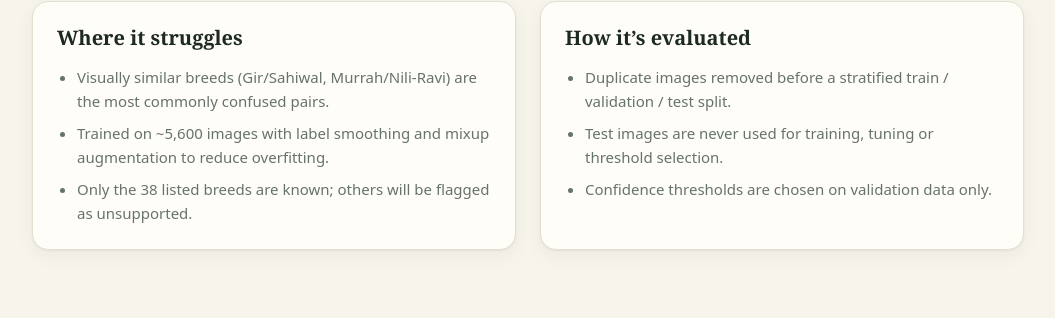
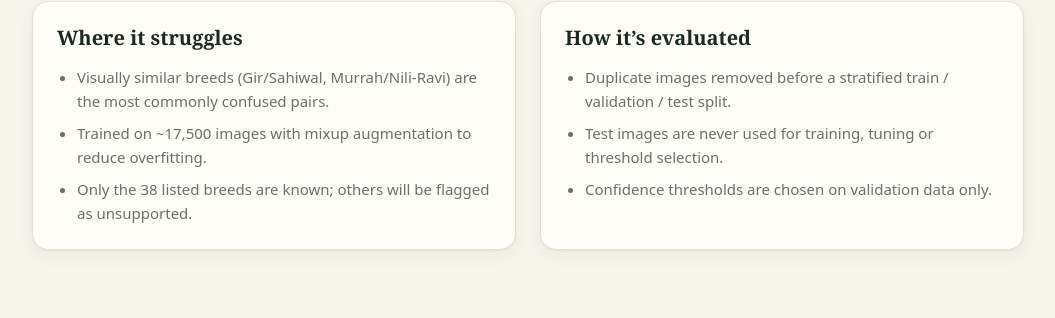
Before and after one commit to Viratgupta13/saabi-cattle-breed-classifier, a Flask app: page / in a window 1280 px wide. Shown: the part 4502-4820 px from the top of the page, without its empty margins (112-1167 px from the left). Run offline with Flask 3, Linux system fonts and the light colour scheme.

Commit message:
Fix image count in Limits section (5,600 → 17,500)

```diff
--- a/templates/index.html
+++ b/templates/index.html
@@ -196,7 +196,7 @@
   <div class="limits">
     <div class="card"><h3>Where it struggles</h3><ul>
       <li>Visually similar breeds (Gir/Sahiwal, Murrah/Nili-Ravi) are the most commonly confused pairs.</li>
-      <li>Trained on ~5,600 images with label smoothing and mixup augmentation to reduce overfitting.</li>
+      <li>Trained on ~17,500 images with mixup augmentation to reduce overfitting.</li>
       <li>Only the {{ breeds|length }} listed breeds are known; others will be flagged as unsupported.</li>
     </ul></div>
     <div class="card"><h3>How it’s evaluated</h3><ul>
```
